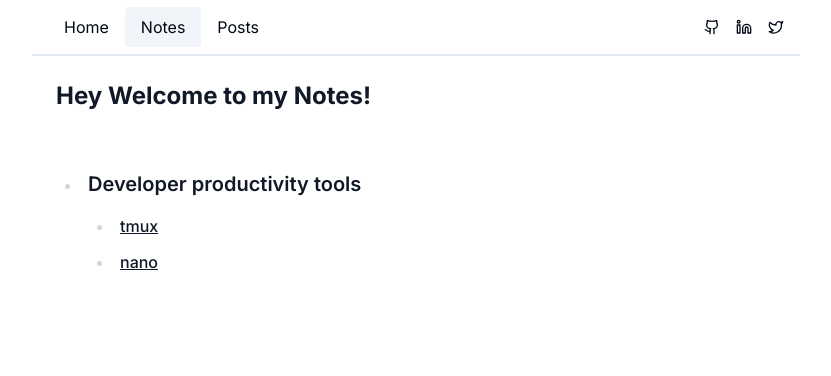
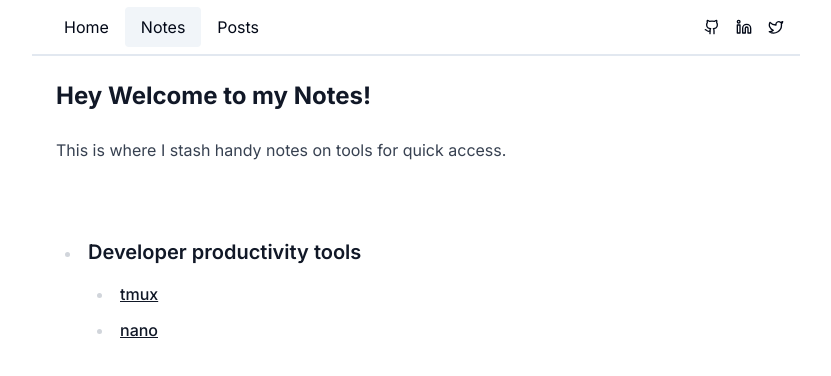
Before and after one commit to jithinsankar/jithin, a Next.js app: page /notes in a window 1280 px wide. Shown: the top 376 px of the page, without its empty margins (224-1055 px from the left). Built offline with nearby package versions, Linux system fonts and the light colour scheme.

Commit message:
added note desc

```diff
--- a/app/notes/page.mdx
+++ b/app/notes/page.mdx
@@ -1,6 +1,9 @@
-import Link from 'next/link'
+import Link from "next/link";
 
 ## Hey Welcome to my Notes!
-* ### Developer productivity tools
-    * <Link href='/notes/tmux'>tmux</Link>
-    * <Link href='/notes/nano'>nano</Link>
+
+This is where I stash handy notes on tools for quick access.
+
+- ### Developer productivity tools
+  - <Link href="/notes/tmux">tmux</Link>
+  - <Link href="/notes/nano">nano</Link>
```
